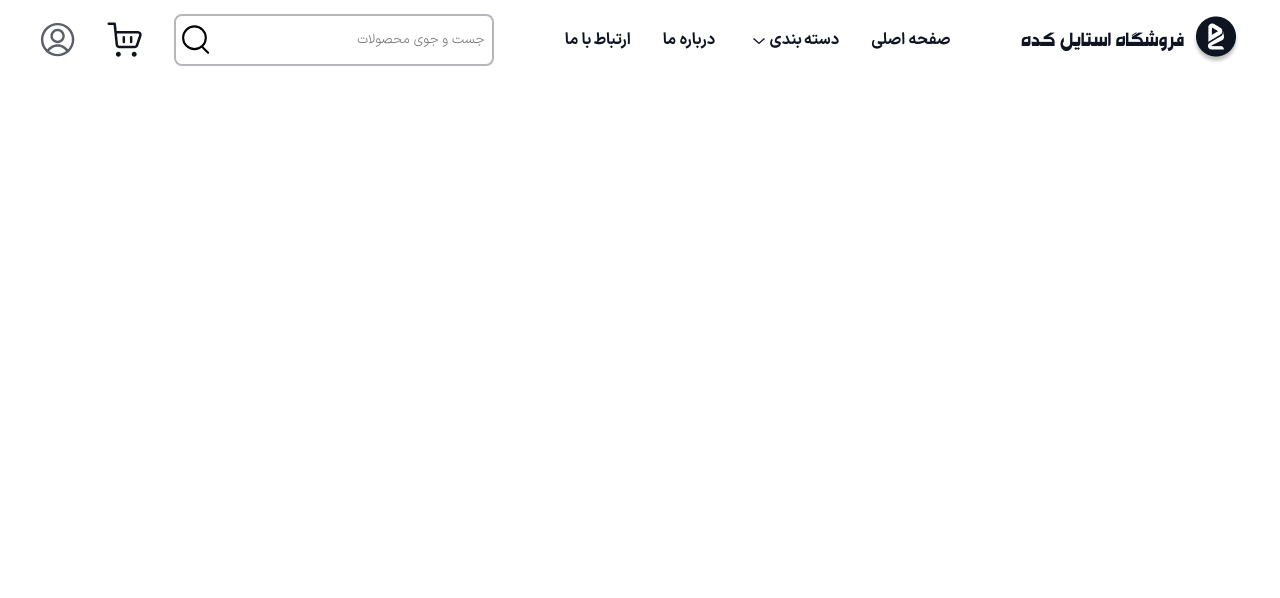
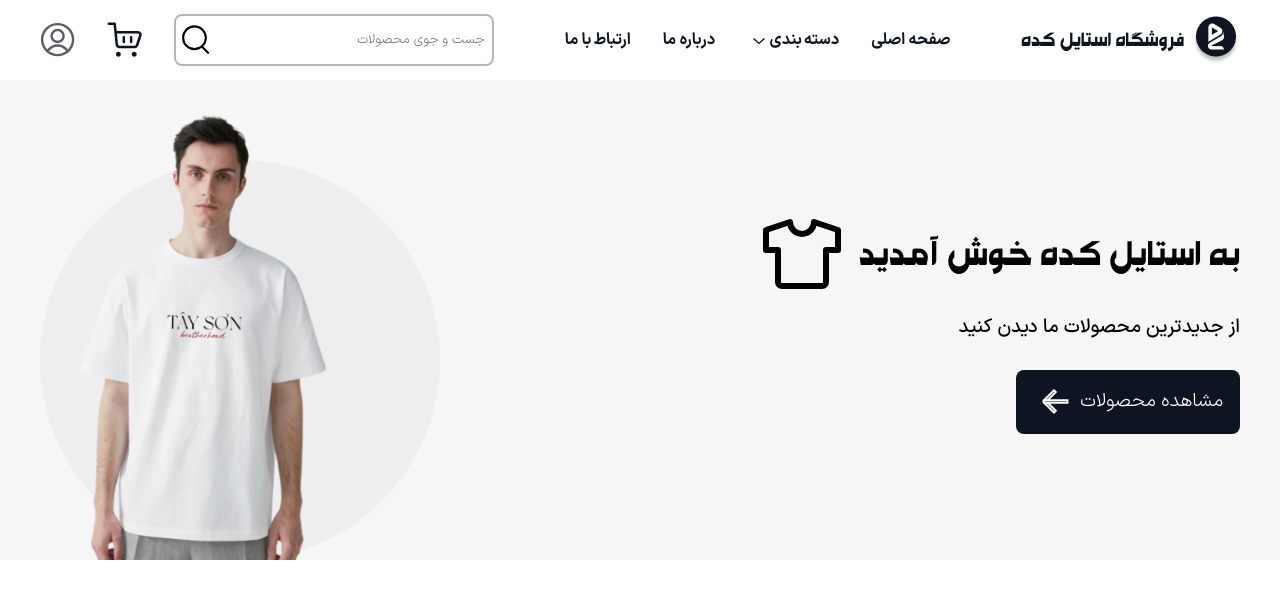
Before and after one commit to mojtaba-jsx/Ecommerce-Website, a plain HTML site: page index.html in a window 1280 px wide. Drawn offline with Linux system fonts and the light colour scheme.

Commit message:
[HTML-CSS]- Complete SubMenu And Add HTML Template And CSS Styles For Landing Section

```diff
--- a/css/header.css
+++ b/css/header.css
@@ -10,6 +10,8 @@
   --white: #ffffff;
   --whiteSmoke: #f6f6f6;
   --grayCloud: #b6b7bc;
+  --lightRoyalBlue:#4A3AFF;
+  --porcelain:#EFF0F6
 }
 .container {
   max-width: 1200px;
@@ -109,7 +111,7 @@
   position: absolute;
   left: 0;
   right: 0;
-  background-color: var(--dodgerBlue);
+  background-color: var(--white);
   display: flex;
   justify-content: space-around;
   opacity: 0;
@@ -117,6 +119,8 @@
   transition: all 140ms ease-in;
   border-bottom-left-radius: 1rem;
   border-bottom-right-radius: 1rem;
+  box-shadow: rgba(0, 0, 0, 0.45) 0px 25px 20px -20px;
+  z-index: 100;
 }
 
 .menu__item:hover .submenu {
@@ -157,7 +161,7 @@
 .submenu__col__row-icon-svg {
   width: 5rem;
   height: 5rem;
-  color: var(--whiteSmoke);
+  color: var(--lightRoyalBlue);
   margin-right: 1rem;
   margin-left: 1rem;
   border-radius: 1rem;
@@ -170,7 +174,7 @@
   align-items: center;
   font-family: "iranSans-bold", Courier, monospace;
   font-size: 1.2rem;
-  color: var(--whiteSmoke);
+  color: var(--lightRoyalBlue);
   transition: all 120ms ease-in;
 }
 .submenu__col__row-texts-title:hover {
@@ -180,7 +184,7 @@
 .submenu__col__row-texts-title-icon {
   width: 1.4rem;
   height: 1.4rem;
-  stroke: var(--whiteSmoke);
+  stroke: var(--dodgerBlue);
 }
 
 .submenu__col__row-texts-text {
--- a/css/index.css
+++ b/css/index.css
@@ -15,6 +15,10 @@
   --white: #ffffff;
   --whiteSmoke: #f6f6f6;
   --grayCloud: #b6b7bc;
+  --lightRoyalBlue: #4a3aff;
+  --porcelain: #eff0f6;
+  --mercury: #e6e7e8;
+  --softPeach: #eeeeee;
 }
 .icons {
   display: none;
@@ -25,6 +29,7 @@ body {
 .container {
   max-width: 1200px;
   margin: 0 auto;
+  position: relative;
 }
 
 /* * ====Button Component==== */
@@ -35,8 +40,9 @@ body {
   outline: none;
   color: var(--white);
   border-radius: 0.5rem;
-  font-size: 1.4rem;
+  font-size: 1.2rem;
   cursor: pointer;
+  font-family: "iranSans-light", Courier, monospace;
 }
 
 .btn-black {
@@ -112,3 +118,105 @@ body {
 .textarea::placeholder {
   color: var(--blackPearl);
 }
+
+/* ! ////////////////// Main Section ////////////////// */
+
+/* ! //////// Landing Section //////// */
+.landing {
+  height: 30rem;
+  background-color: var(--whiteSmoke);
+}
+.landing__wrapper {
+  height: 100%;
+  width: inherit;
+  display: flex;
+  align-items: center;
+  justify-content: space-between;
+}
+
+.landing__right {
+  width: 50%;
+}
+
+.landing__left-title {
+  display: flex;
+  align-items: center;
+  font-size: 2.5rem;
+  font-family: "lamia", Courier, monospace;
+}
+
+.landing__left-icon {
+  width: 6rem;
+  height: 6rem;
+  margin-right: 0.5rem;
+  animation: vibrate 2s linear infinite;
+  transform: rotate(-10deg);
+}
+
+@keyframes vibrate {
+  0% {
+    transform: translate(0);
+  }
+  20% {
+    transform: translate(-2px, 2px);
+  }
+  40% {
+    transform: translate(-2px, -2px);
+  }
+  60% {
+    transform: translate(2px, 2px);
+  }
+  80% {
+    transform: translate(2px, -2px);
+  }
+  100% {
+    transform: translate(0);
+  }
+}
+
+.landing__left-text {
+  font-size: 1.2rem;
+  font-family: "iranSans-medium", Courier, monospace;
+  margin-top: 1rem;
+}
+
+.landing__left__btn {
+  padding: 1rem;
+  margin-top: 2rem;
+  display: flex;
+  align-items: center;
+  justify-content: space-around;
+  width: 14rem;
+}
+.landing__left__btn:hover .landing__left__btn-icon {
+  transform: translateX(-10px);
+}
+.landing__left__btn-icon {
+  width: 2.8rem;
+  height: 2.8rem;
+  transition: all 120ms ease-in;
+  stroke: var(--white);
+}
+
+.landing__left {
+  /* position: relative; */
+  height: 100%;
+  width: 50%;
+}
+
+.landing__left-shape {
+  width: 25rem;
+  height: 25rem;
+  position: absolute;
+  z-index: 10;
+  bottom: 0;
+  left: 0;
+}
+
+.landing__left-image {
+  position: absolute;
+  width: 20rem;
+  bottom: 0;
+  left: 0;
+  z-index: 12;
+}
--- a/index.html
+++ b/index.html
@@ -1265,7 +1265,7 @@
 
       <!-- ! Shirt -->
       <symbol
-      id="shirt"
+        id="shirt"
         xmlns="http://www.w3.org/2000/svg"
         class="icon icon-tabler icon-tabler-shirt"
         viewBox="0 0 24 24"
@@ -1304,7 +1304,7 @@
 
       <!-- ! Hat -->
       <symbol
-      id="hat"
+        id="hat"
         xmlns="http://www.w3.org/2000/svg"
         class="icon icon-tabler icon-tabler-brand-redhat"
         viewBox="0 0 24 24"
@@ -1340,6 +1340,16 @@
         <path d="M9 18v3h2.5" />
         <path d="M9 6v-3h6v3" />
         <path d="M15 19l2 2l4 -4" />
+      </symbol>
+
+      <!-- ! Circle Shape -->
+      <symbol
+        id="circle-shape"
+        viewBox="0 0 340 340"
+        fill="#EEEEEE"
+        xmlns="http://www.w3.org/2000/svg"
+      >
+        <circle opacity="0.6" cx="170" cy="170" r="170" fill="#E9E9EB" />
       </symbol>
     </svg>
 
@@ -1542,5 +1552,40 @@
         </div>
       </div>
     </header>
+
+    <!-- ! ///////////////////////// Main Section ///////////////////////// -->
+    <main class="main">
+      <!-- * ========Landing Section======== -->
+      <section class="landing">
+        <div class="container">
+          <div class="landing__wrapper">
+            <div class="landing__right">
+              <h1 class="landing__left-title">
+                به استایل کده خوش آمدید
+                <svg class="landing__left-icon"><use href="#shirt"></use></svg>
+              </h1>
+              <p class="landing__left-text">
+                از جدیدترین محصولات ما دیدن کنید
+              </p>
+              <button class="landing__left__btn btn btn-black ">
+                مشاهده محصولات
+                <svg class="landing__left__btn-icon"><use href="#arrow-left"></use></svg>
+              </button>
+            </div>
+
+            <div class="landing__left">
+              <svg class="landing__left-shape">
+                <use href="#circle-shape"></use>
+              </svg>
+              <img
+                src="./images/landing.png"
+                alt="landing"
+                class="landing__left-image"
+              />
+            </div>
+          </div>
+        </div>
+      </section>
+    </main>
   </body>
 </html>
```
Also changed, not shown: images/landing.png (added), perfum.svg (deleted), shoe.svg (deleted).
